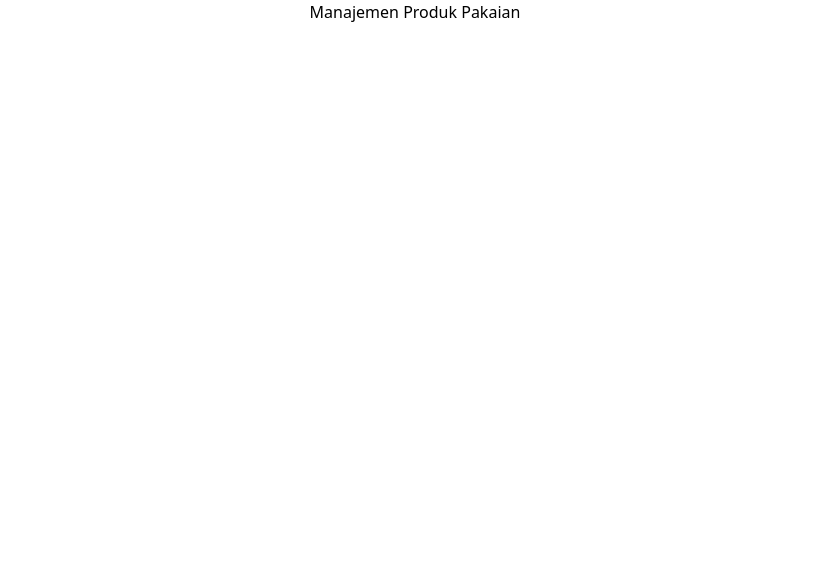
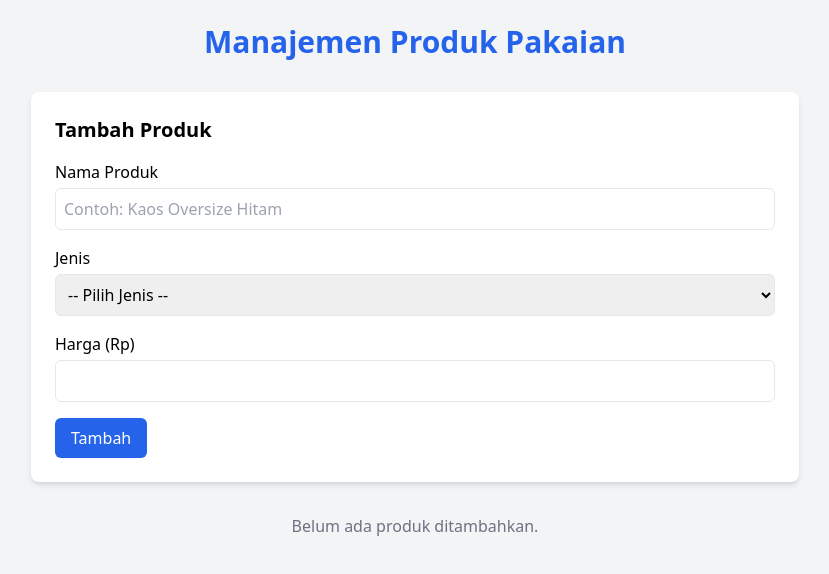
Before and after one commit to fauzanashshidiq/product-management, a React (Create React App) app: page / in a window 1280 px wide. Shown: the top 574 px of the page, without its empty margins (225-1054 px from the left). Built offline with nearby package versions, Linux system fonts and the light colour scheme.

Commit message:
feat(homepage): add product form & list for crud

```diff
--- a/src/App.js
+++ b/src/App.js
@@ -1,11 +1,8 @@
 import "./App.css";
+import HomePage from "./pages/HomePage";
 
 function App() {
-  return (
-    <div className="App">
-      <h1>Manajemen Produk Pakaian</h1>
-    </div>
-  );
+  return <HomePage />;
 }
 
 export default App;
--- a/src/components/ProductForm.jsx
+++ b/src/components/ProductForm.jsx
@@ -0,0 +1,101 @@
+import { useState } from "react";
+
+function ProductForm({ onAdd, categories }) {
+  const [form, setForm] = useState({
+    nama: "",
+    jenis: "",
+    kategori: "",
+    harga: "",
+  });
+
+  const handleChange = (e) => {
+    setForm({ ...form, [e.target.name]: e.target.value });
+  };
+
+  const handleSubmit = (e) => {
+    e.preventDefault();
+    if (!form.nama || !form.jenis || !form.kategori || !form.harga) {
+      alert("Semua field harus diisi!");
+      return;
+    }
+    onAdd(form);
+    setForm({ nama: "", jenis: "", kategori: "", harga: "" });
+  };
+
+  return (
+    <form
+      onSubmit={handleSubmit}
+      className="bg-white p-6 rounded-lg shadow-md space-y-4"
+    >
+      <h2 className="text-xl font-semibold mb-4">Tambah Produk</h2>
+
+      <div className="flex flex-col">
+        <label className="mb-1 font-medium">Nama Produk</label>
+        <input
+          type="text"
+          name="nama"
+          value={form.nama}
+          onChange={handleChange}
+          className="border p-2 rounded-md"
+          placeholder="Contoh: Kaos Oversize Hitam"
+        />
+      </div>
+
+      <div className="flex flex-col">
+        <label className="mb-1 font-medium">Jenis</label>
+        <select
+          name="jenis"
+          value={form.jenis}
+          onChange={handleChange}
+          className="border p-2 rounded-md"
+        >
+          <option value="">-- Pilih Jenis --</option>
+          {Object.keys(categories).map((jenis) => (
+            <option key={jenis} value={jenis}>
+              {jenis}
+            </option>
+          ))}
+        </select>
+      </div>
+
+      {form.jenis && (
+        <div className="flex flex-col">
+          <label className="mb-1 font-medium">Kategori</label>
+          <select
+            name="kategori"
+            value={form.kategori}
+            onChange={handleChange}
+            className="border p-2 rounded-md"
+          >
+            <option value="">-- Pilih Kategori --</option>
+            {categories[form.jenis].map((kat) => (
+              <option key={kat} value={kat}>
+                {kat}
+              </option>
+            ))}
+          </select>
+        </div>
+      )}
+
+      <div className="flex flex-col">
+        <label className="mb-1 font-medium">Harga (Rp)</label>
+        <input
+          type="number"
+          name="harga"
+          value={form.harga}
+          onChange={handleChange}
+          className="border p-2 rounded-md"
+        />
+      </div>
+
+      <button
+        type="submit"
+        className="bg-blue-600 text-white px-4 py-2 rounded-md hover:bg-blue-700"
+      >
+        Tambah
+      </button>
+    </form>
+  );
+}
+
+export default ProductForm;
--- a/src/components/ProductList.jsx
+++ b/src/components/ProductList.jsx
@@ -0,0 +1,46 @@
+function ProductList({ products, onDelete }) {
+  if (products.length === 0) {
+    return (
+      <p className="text-center text-gray-500">Belum ada produk ditambahkan.</p>
+    );
+  }
+
+  return (
+    <div className="bg-white p-6 rounded-lg shadow-md">
+      <h2 className="text-xl font-semibold mb-4">Daftar Produk</h2>
+      <table className="w-full border-collapse border">
+        <thead>
+          <tr className="bg-gray-200">
+            <th className="border p-2">Nama</th>
+            <th className="border p-2">Jenis</th>
+            <th className="border p-2">Kategori</th>
+            <th className="border p-2">Harga</th>
+            <th className="border p-2">Aksi</th>
+          </tr>
+        </thead>
+        <tbody>
+          {products.map((p) => (
+            <tr key={p.id} className="text-center">
+              <td className="border p-2">{p.nama}</td>
+              <td className="border p-2">{p.jenis}</td>
+              <td className="border p-2">{p.kategori}</td>
+              <td className="border p-2">
+                Rp {Number(p.harga).toLocaleString()}
+              </td>
+              <td className="border p-2">
+                <button
+                  onClick={() => onDelete(p.id)}
+                  className="bg-red-500 text-white px-3 py-1 rounded hover:bg-red-600"
+                >
+                  Hapus
+                </button>
+              </td>
+            </tr>
+          ))}
+        </tbody>
+      </table>
+    </div>
+  );
+}
+
+export default ProductList;
--- a/src/pages/HomePage.jsx
+++ b/src/pages/HomePage.jsx
@@ -0,0 +1,31 @@
+import { useState } from "react";
+import ProductForm from "../components/ProductForm";
+import ProductList from "../components/ProductList";
+import { categories } from "../data/categories";
+
+function HomePage() {
+  const [products, setProducts] = useState([]);
+
+  const handleAddProduct = (newProduct) => {
+    setProducts([...products, { id: Date.now(), ...newProduct }]);
+  };
+
+  const handleDeleteProduct = (id) => {
+    setProducts(products.filter((p) => p.id !== id));
+  };
+
+  return (
+    <div className="min-h-screen bg-gray-100 p-6">
+      <h1 className="text-3xl font-bold text-center mb-8 text-blue-600">
+        Manajemen Produk Pakaian
+      </h1>
+
+      <div className="max-w-3xl mx-auto space-y-8">
+        <ProductForm onAdd={handleAddProduct} categories={categories} />
+        <ProductList products={products} onDelete={handleDeleteProduct} />
+      </div>
+    </div>
+  );
+}
+
+export default HomePage;
```
